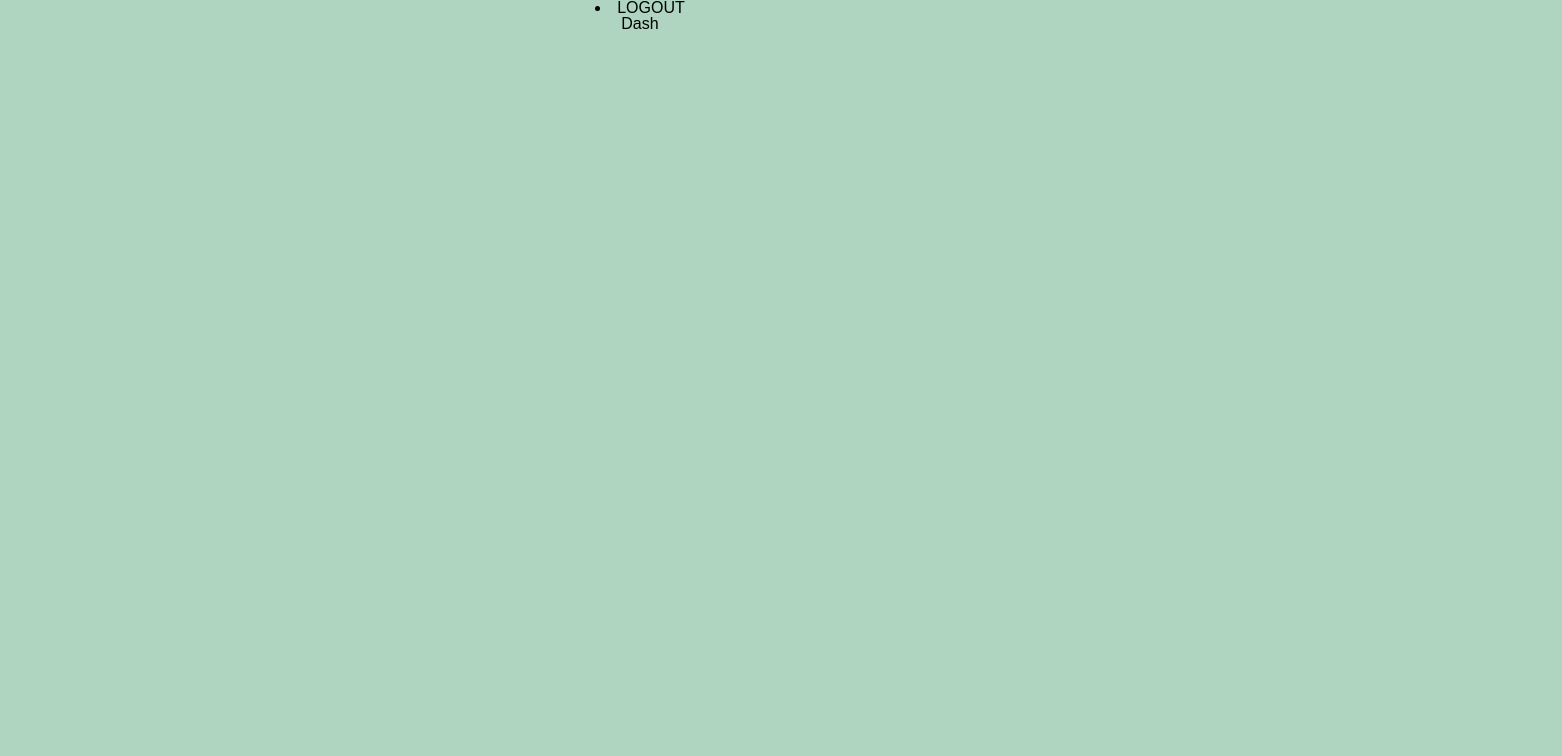
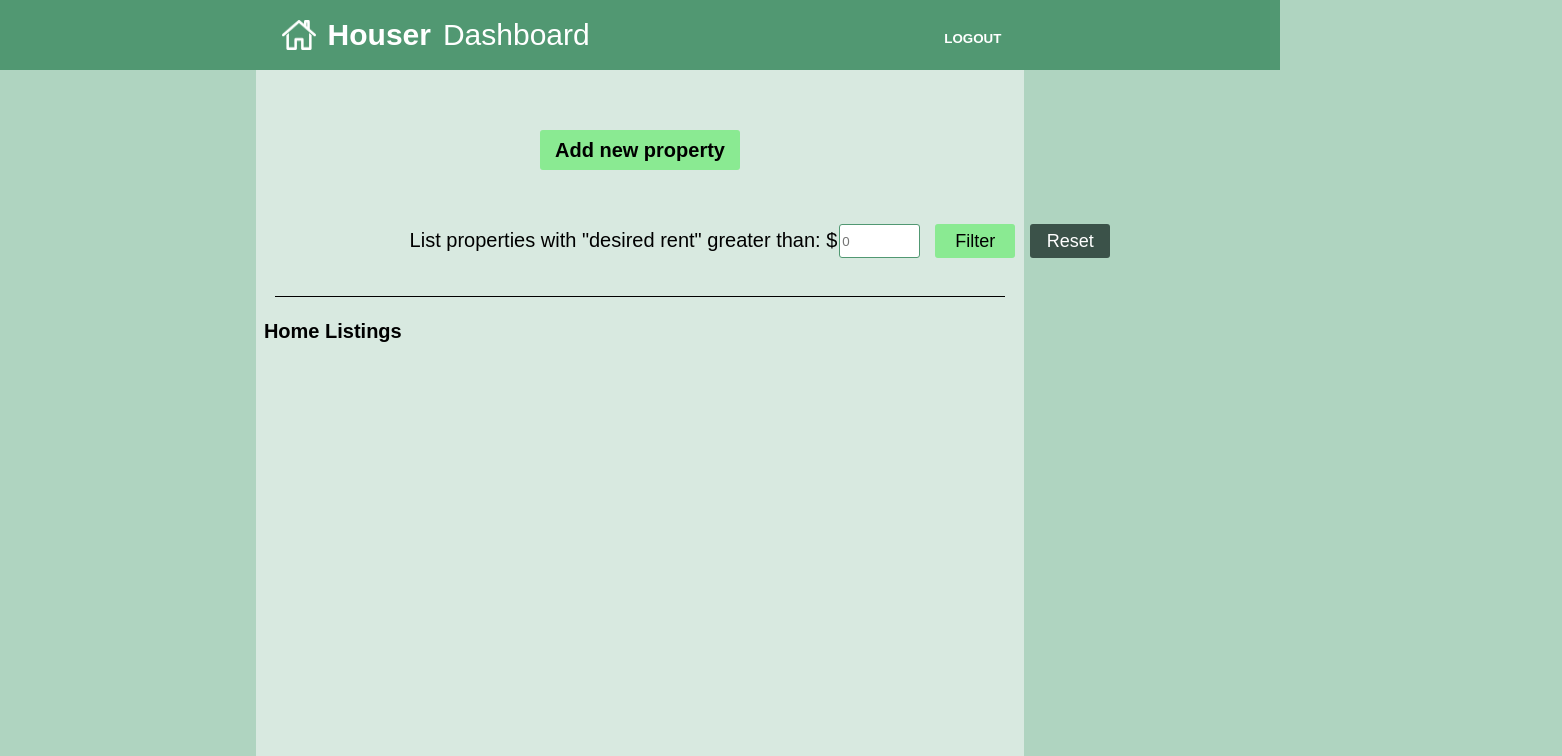
Before and after one commit to foundling108/sim-2-async, a React (Create React App) app: page /#/dash in a window 1280 px wide. Shown: the top 756 px of the page, 1562 px wide, since content can reach past the window. Built offline with nearby package versions, Linux system fonts and the light colour scheme.

Commit message:
Styled dash, and nav

```diff
--- a/src/components/Dash/Dash.css
+++ b/src/components/Dash/Dash.css
@@ -0,0 +1,83 @@
+.dash-box {
+    position: relative;
+    left: 20% ;
+    height: 100vh;
+    width: 60%;
+    background: rgb(216, 233, 224);
+}
+
+.add-button {
+    border: none;
+    border-radius: 3px;
+    background: #8AEA92;
+    font-size: 20px;
+    font-weight: 600;
+    height: 40px;
+    width: 200px;
+    position: relative;
+    top: 60px;
+}
+
+.properties {
+    display: flex;
+    position: relative;
+    top: 15%;
+    left: 20%;
+}
+
+.rent-text {
+    font-size: 20px;
+}
+
+.rent-input {
+    position: relative;
+    bottom: 6px;
+    margin-left: 2px;
+    margin-right: 15px;
+    padding-left: 2px;
+    height: 30px;
+    width: 75px;
+    border: solid #519872 1px;
+    border-radius: 3px;
+}
+
+.fil-res {
+    position: relative;
+    bottom: 6px;
+    border: none;
+    border-radius: 3px;
+    font-weight: 600px;
+    font-size: 18px;
+}
+
+#filter {
+    background: #8AEA92;
+    width: 80px;
+    margin-right: 15px;
+}
+
+#reset {
+    background: #3B5249;
+    color: white;
+    width: 80px;
+}
+
+hr {
+    border: none;
+    height: 1px;
+    background: black;
+    width: 95%;
+    position: relative;
+    top: 18%;
+}
+
+.h3-div {
+    position: relative;
+    right: 40%;
+    top: 20%;
+}
+
+h3 {
+    font-weight: 600;
+    font-size: 20px;
+}
--- a/src/components/Dash/Dash.js
+++ b/src/components/Dash/Dash.js
@@ -1,5 +1,5 @@
 import React, {Component} from 'react';
-// import { Link } from 'react-router-dom';
+import { Link } from 'react-router-dom';
 // import axios from 'axios';
 import { getUserData } from './../../dux/reducer';
 import { connect } from 'react-redux';
@@ -10,7 +10,7 @@ class Dash extends Component {
         super(props);
 
         this.state = {
-            username: ''
+            properties: []
         }
     }
 
@@ -27,9 +27,34 @@ class Dash extends Component {
     render() {
         return(
 
-        <div>
-            Dash
-        </div>
+            <section className='dash-box'>
+                <div className='add-box'>
+                    <Link to='/wizard/wizard1'>
+                        <button className='add-button'>
+                            Add new property
+                        </button>
+                    </Link>
+                </div>
+                <div className='properties'>
+                    <p className='rent-text'>
+                    List properties with "desired rent" greater than: $
+                    </p>
+                    <input className='rent-input' type="text" placeholder='0'/>
+                    <button className='fil-res' id='filter'>Filter</button>
+                    <button className='fil-res' id='reset'>Reset</button>
+                </div>
+                <hr/>
+                <div className='h3-div'>
+                    <h3>Home Listings</h3>
+                </div>
+                <div>
+                    {/* If (has content) {
+                        display: content
+                    } else {
+                        display: null
+                    } */}
+                </div>
+            </section>
 
         )
     }
--- a/src/components/Nav/Nav.css
+++ b/src/components/Nav/Nav.css
@@ -0,0 +1,35 @@
+.navbar {
+    width: 100%;
+    height: 70px;
+    background: #519872;
+}
+
+h1 {
+    font-size: 30px;
+    font-weight: 700;
+    color: white;
+    margin-right: 12px;
+    margin-left: 12px;
+}
+
+h2 {
+    font-size: 30px;
+    font-weight: 500;
+    color: white;
+}
+
+.nav-content {
+    position: relative;
+    top: 20px;
+    left: 22%;
+    display: flex;
+}
+
+.logout {
+    position: relative;
+    left: 26%;
+    background: none;
+    border: none;
+    color: white;
+    font-weight: 600;
+}
--- a/src/components/Nav/Nav.js
+++ b/src/components/Nav/Nav.js
@@ -26,11 +26,18 @@ class Nav extends Component {
         if (this.props.location.pathname !== '/') {
 
             return(
-                <nav>
-                    <div id="menuToggle">
-                        <a id="logout"><li onClick={this.logout}>LOGOUT</li></a>
+                <section>
+                    <section  className='navbar'>
+                    <div className='nav-content'>
+                        <img src="./header_logo.png" alt="little house"/>
+                        <h1>Houser</h1>
+                        <h2>Dashboard</h2>
                     </div>
-                </nav>
+                    <div className='log-button'>
+                        <a><button className='logout' onClick={this.logout}>LOGOUT</button></a>
+                    </div>
+                    </section>
+                </section>
             )
         } else {
 
```
Also changed, not shown: src/components/Nav/header_logo.png (added).
